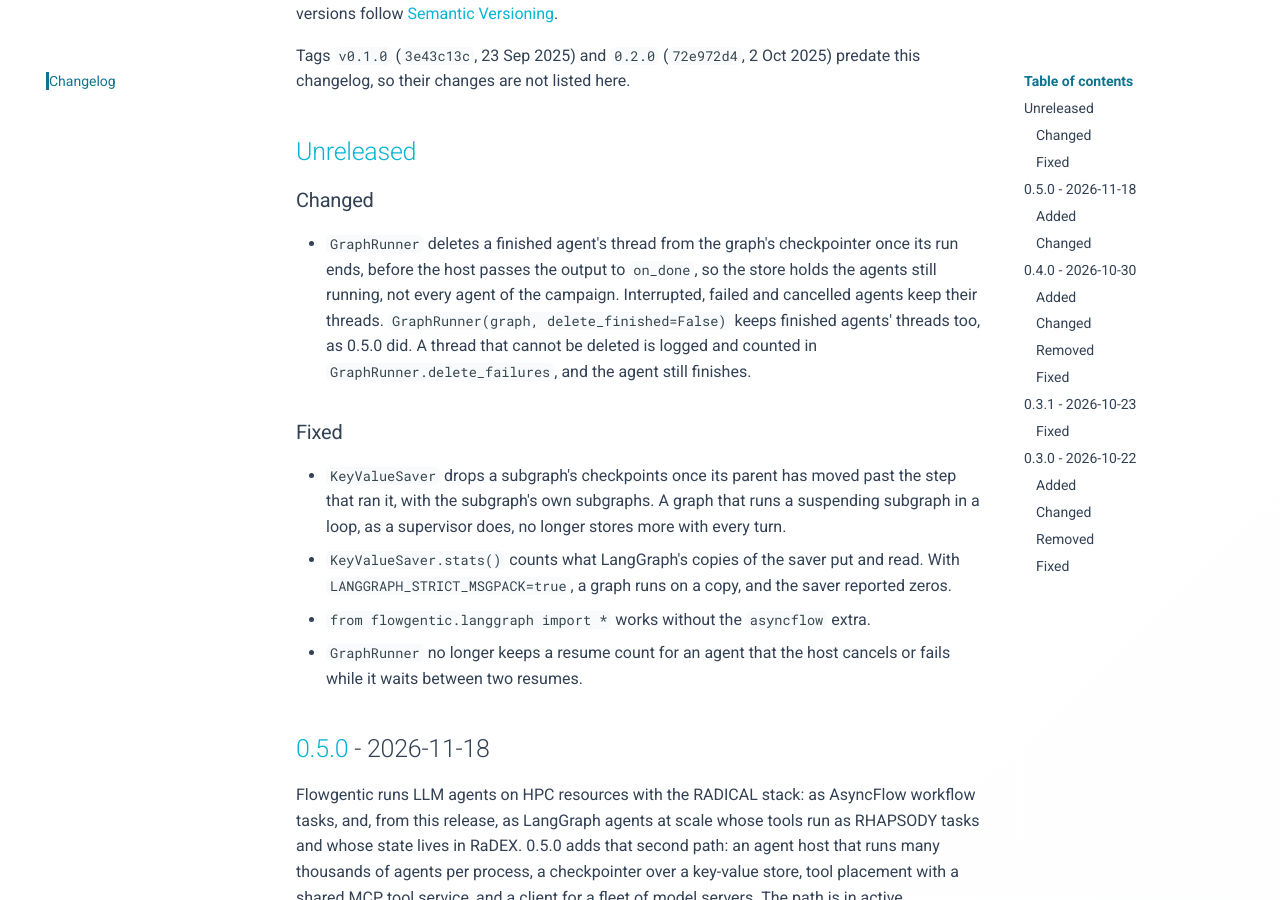
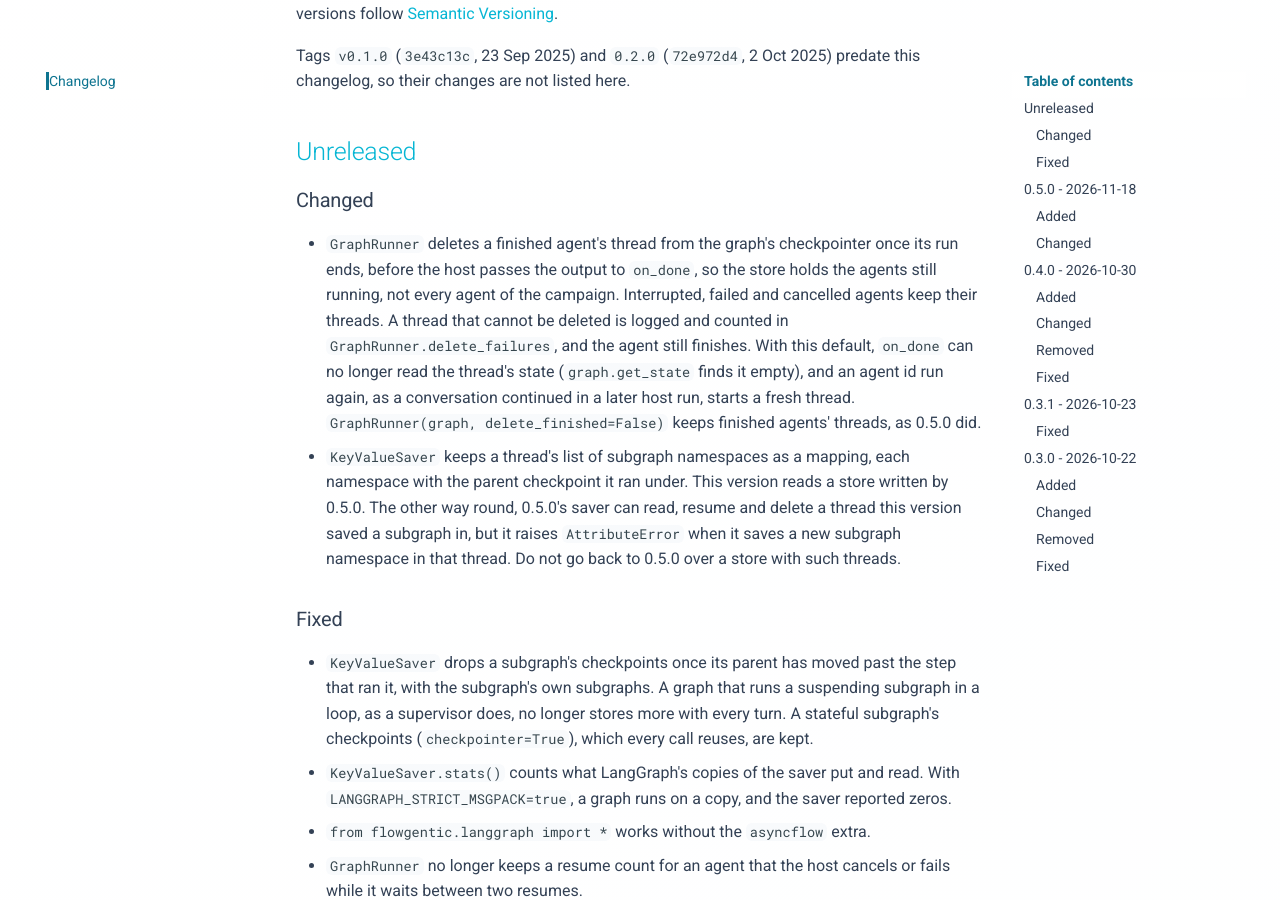
Before and after one commit to stride-research/flowgentic, an MkDocs documentation site: the page built from docs/changelog.md, in a window 1280 px wide and 900 px high, scrolled down 253 px. Built offline with MkDocs 1.6.1 and Material for MkDocs 9.7.7, drawn with Linux system fonts in a browser that asks for light colours; comment, search, counter and statistics services are not loaded.

Commit message:
Say what deleting finished threads and the new namespace list change
With finished agents' threads deleted by default, on_done can no longer
read a thread's state, and an agent id run again starts a fresh thread:
the agent host page and the changelog now say so, with
delete_finished=False as the way back. The changelog also says that
0.5.0's saver cannot save a new subgraph in a thread this version wrote,
and that a stateful subgraph's checkpoints are kept.

```diff
--- a/CHANGELOG.md
+++ b/CHANGELOG.md
@@ -15,16 +15,27 @@ predate this changelog, so their changes are not listed here.
   checkpointer once its run ends, before the host passes the output to
   `on_done`, so the store holds the agents still running, not every agent of
   the campaign. Interrupted, failed and cancelled agents keep their threads.
-  `GraphRunner(graph, delete_finished=False)` keeps finished agents' threads
-  too, as 0.5.0 did. A thread that cannot be deleted is logged and counted in
+  A thread that cannot be deleted is logged and counted in
   `GraphRunner.delete_failures`, and the agent still finishes.
+  With this default, `on_done` can no longer read the thread's state
+  (`graph.get_state` finds it empty), and an agent id run again, as a
+  conversation continued in a later host run, starts a fresh thread.
+  `GraphRunner(graph, delete_finished=False)` keeps finished agents' threads,
+  as 0.5.0 did.
+- `KeyValueSaver` keeps a thread's list of subgraph namespaces as a mapping,
+  each namespace with the parent checkpoint it ran under. This version reads a
+  store written by 0.5.0. The other way round, 0.5.0's saver can read, resume
+  and delete a thread this version saved a subgraph in, but it raises
+  `AttributeError` when it saves a new subgraph namespace in that thread. Do
+  not go back to 0.5.0 over a store with such threads.
 
 ### Fixed
 
 - `KeyValueSaver` drops a subgraph's checkpoints once its parent has moved past
   the step that ran it, with the subgraph's own subgraphs. A graph that runs a
   suspending subgraph in a loop, as a supervisor does, no longer stores more
-  with every turn.
+  with every turn. A stateful subgraph's checkpoints (`checkpointer=True`),
+  which every call reuses, are kept.
 - `KeyValueSaver.stats()` counts what LangGraph's copies of the saver put and
   read. With `LANGGRAPH_STRICT_MSGPACK=true`, a graph runs on a copy, and the
   saver reported zeros.
```
Also changed, not shown: docs/features/agent-host.md (+9 -3 lines).
